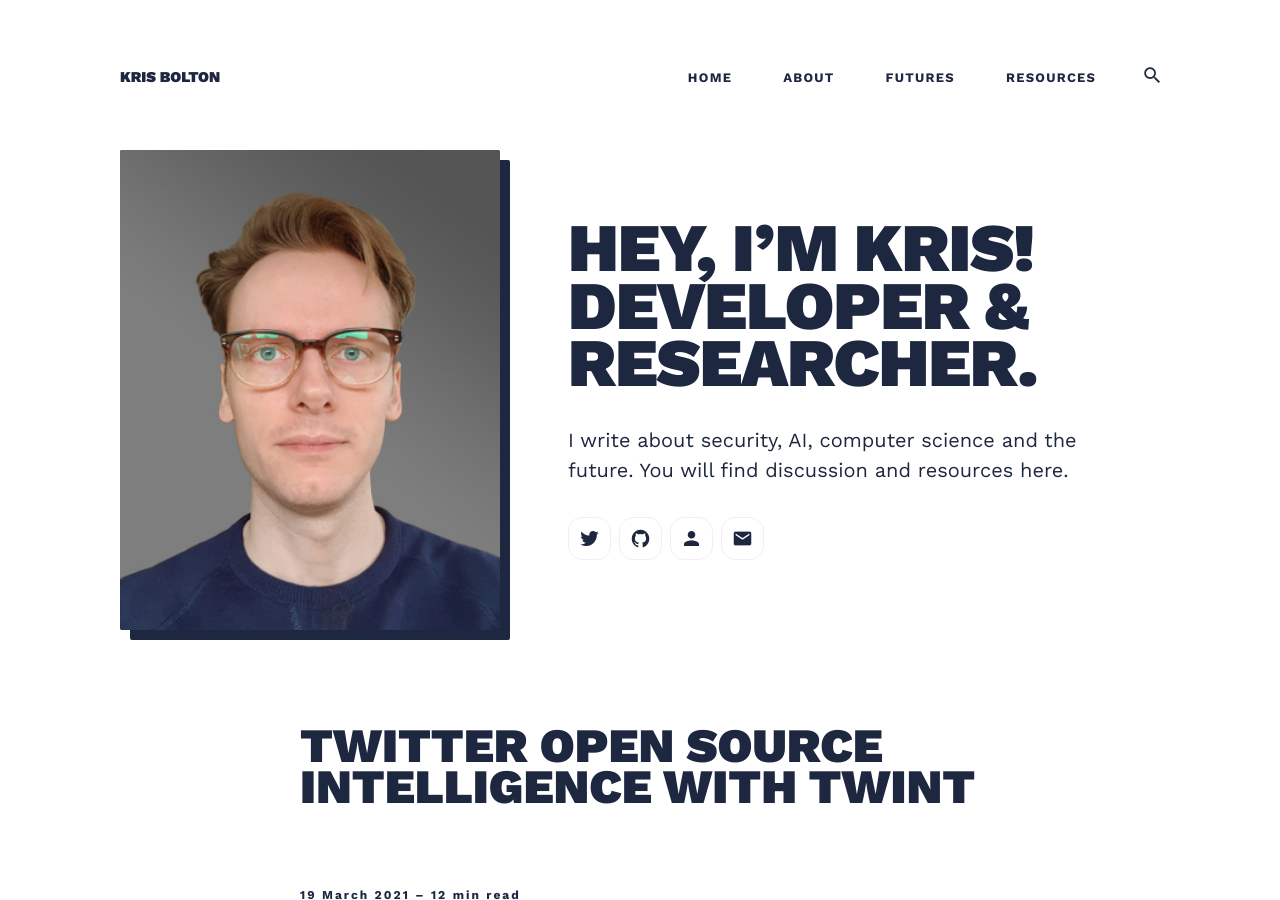
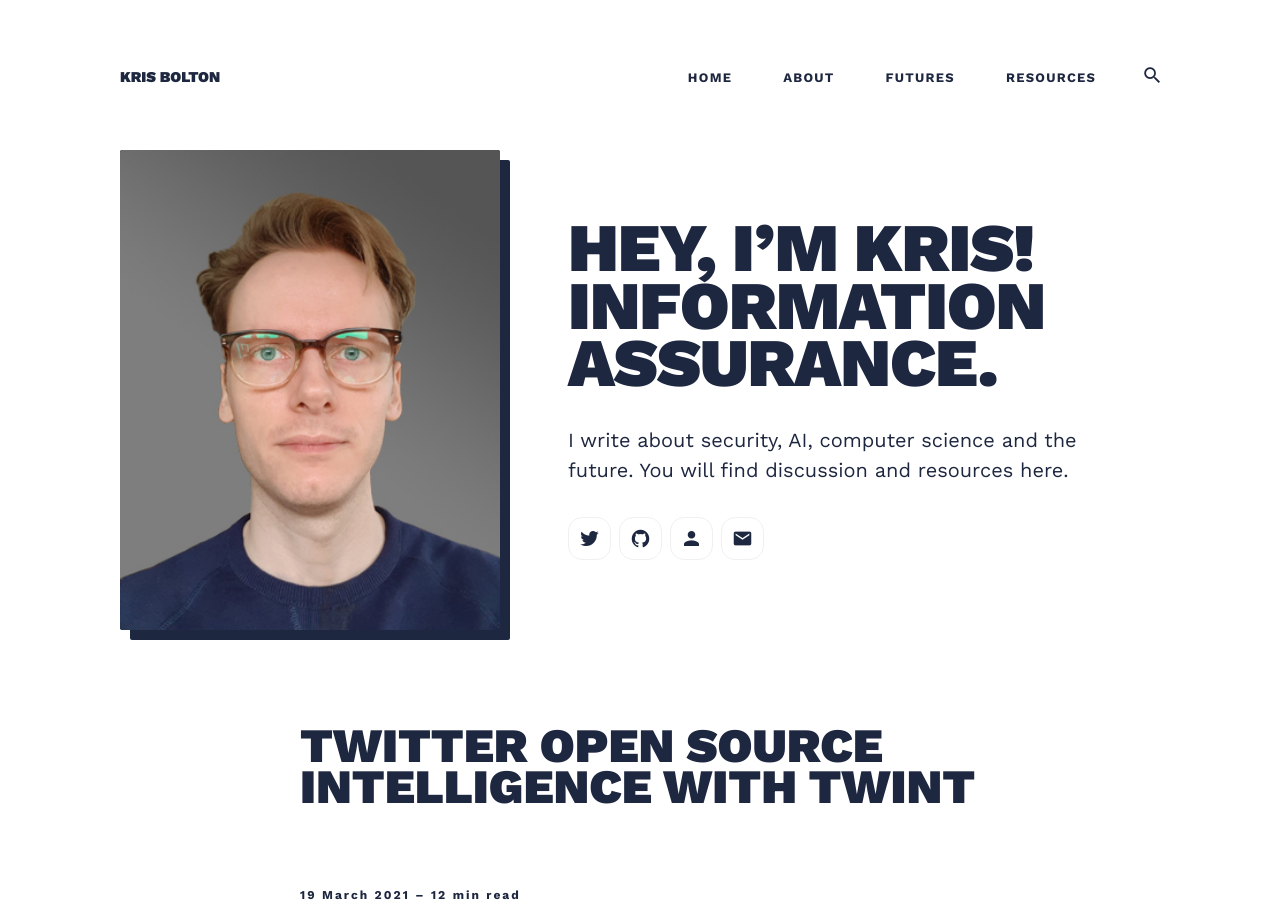
Before and after one commit to krisbolton/krisbolton, a Jekyll site: the page built from index.html, in a window 1280 px wide and 900 px high. Built offline with Jekyll 4.4.1, drawn with Linux system fonts in a browser that asks for light colours; nearby versions of some CDN libraries; the list of posts is cut into pages by our own code.

Commit message:
Update _config.yml
update homepage and bio info

```diff
--- a/_config.yml
+++ b/_config.yml
@@ -2,7 +2,7 @@
 # General Site Settings
 title: Kris Bolton
 logo: # You can add own logo. For example '/images/logo.png'.
-description: Kris Bolton teaches artificial intelligence and writes about security, computer science and the future.
+description: Kris Bolton works in Information Assurance and writes about security, computer science and the future.
 baseurl: "" # the subpath of your site, e.g. /blog
 url: "https://krisbolton.com" # the base hostname & protocol for your site, e.g. http://example.com
 
@@ -10,7 +10,7 @@
 # Author Settings
 author:
   name: Kris Bolton
-  bio: A developer and researcher. I write about security, AI, computer science and the future.
+  bio: Information Assurance and Data Protection. I write about security, AI, computer science and the future.
   avatar: '/images/kris-bolton-profile.jpg'
 
 social:
@@ -25,7 +25,7 @@
 #-------------------------------
 # Hero Settings
 hero:
-  hero__title: Hey, I’m Kris! Developer & Researcher.
+  hero__title: Hey, I’m Kris! Information Assurance.
   hero__description: I write about security, AI, computer science and the future. You will find discussion and resources here.
   hero__image: '/images/kris-bolton.jpg'
 
```
